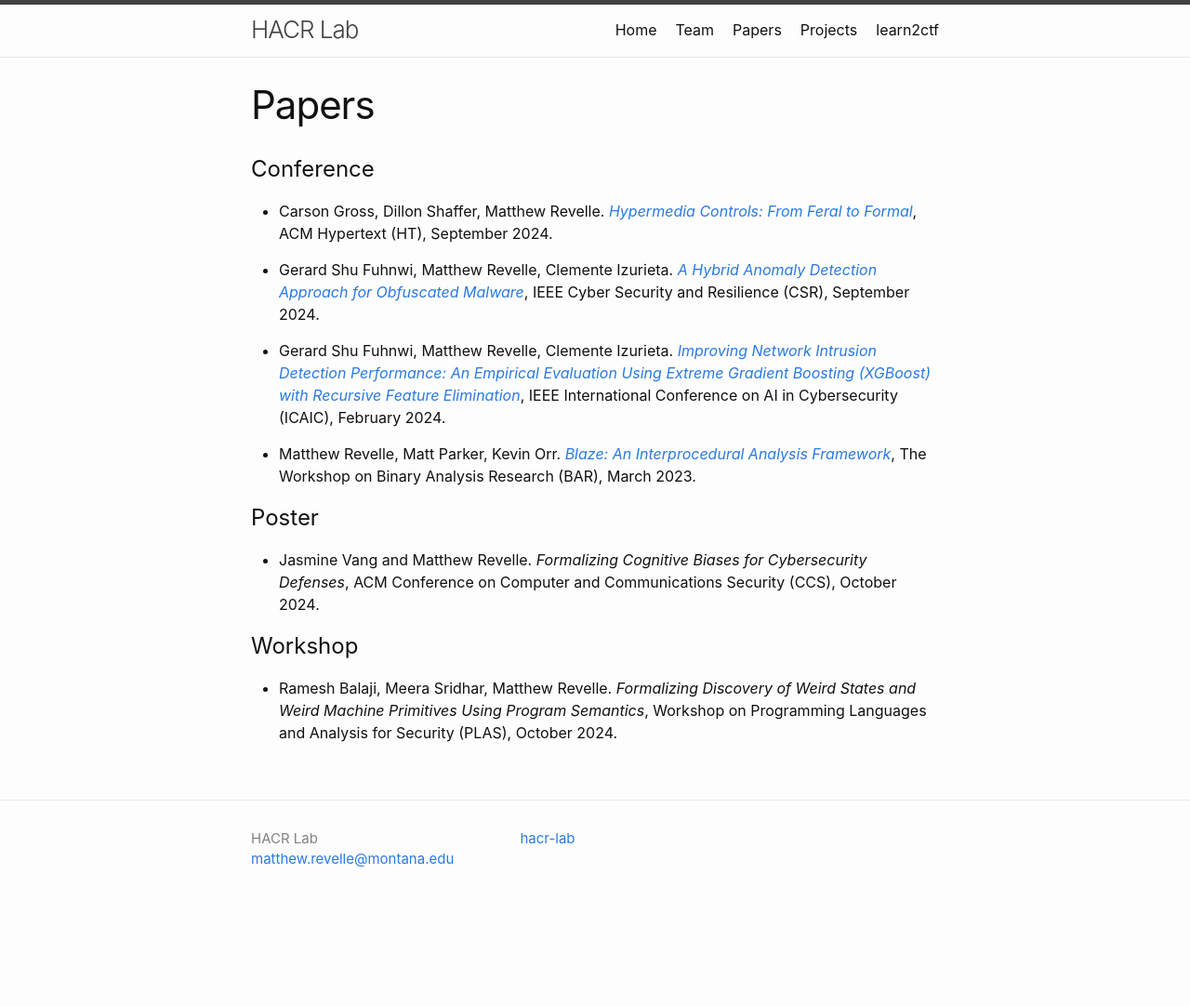
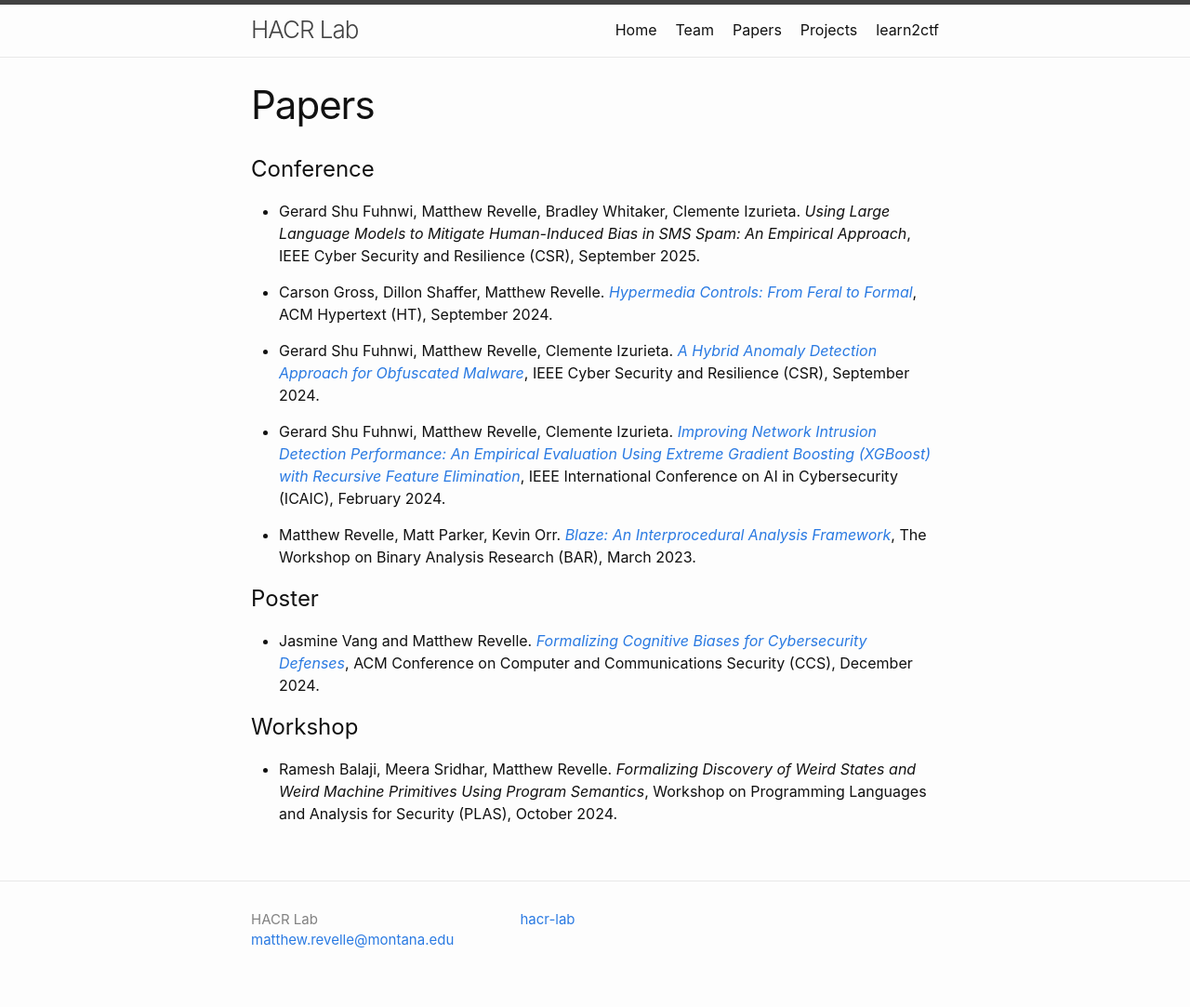
Before and after one commit to hacr-lab/hacr-lab.github.io, a Jekyll site: the page built from papers.md, in a window 1280 px wide. Shown: the whole page at 93% size. Built offline with Jekyll 4.4.1, drawn with Linux system fonts in a browser that asks for light colours; before the commit the page ends 996 px from its top, so only the background shows below that.

Commit message:
Added paper link to publication.

```diff
--- a/papers.md
+++ b/papers.md
@@ -5,6 +5,9 @@ permalink: /papers/
 ---
 
 # Conference
+
+
+- Gerard Shu Fuhnwi, Matthew Revelle, Bradley Whitaker, Clemente Izurieta. _Using Large Language Models to Mitigate Human-Induced Bias in SMS Spam: An Empirical Approach_, IEEE Cyber Security and Resilience (CSR), September 2025.
 
 - Carson Gross, Dillon Shaffer, Matthew Revelle. [_Hypermedia Controls: From Feral to Formal_](https://dl.acm.org/doi/10.1145/3648188.3675127), ACM Hypertext (HT), September 2024.
 
@@ -16,7 +19,7 @@ permalink: /papers/
 
 # Poster
 
-- Jasmine Vang and Matthew Revelle. _Formalizing Cognitive Biases for Cybersecurity Defenses_, ACM Conference on Computer and Communications Security (CCS), October 2024.
+- Jasmine Vang and Matthew Revelle. [_Formalizing Cognitive Biases for Cybersecurity Defenses_](https://dl.acm.org/doi/abs/10.1145/3658644.3691403), ACM Conference on Computer and Communications Security (CCS), December 2024.
 
 # Workshop
 
```
